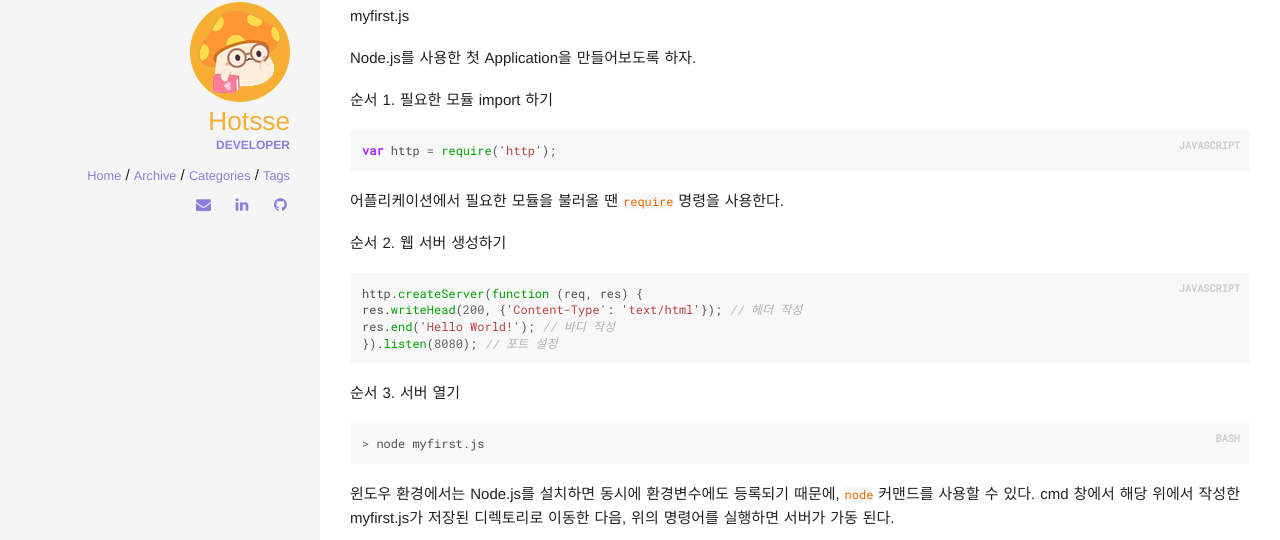
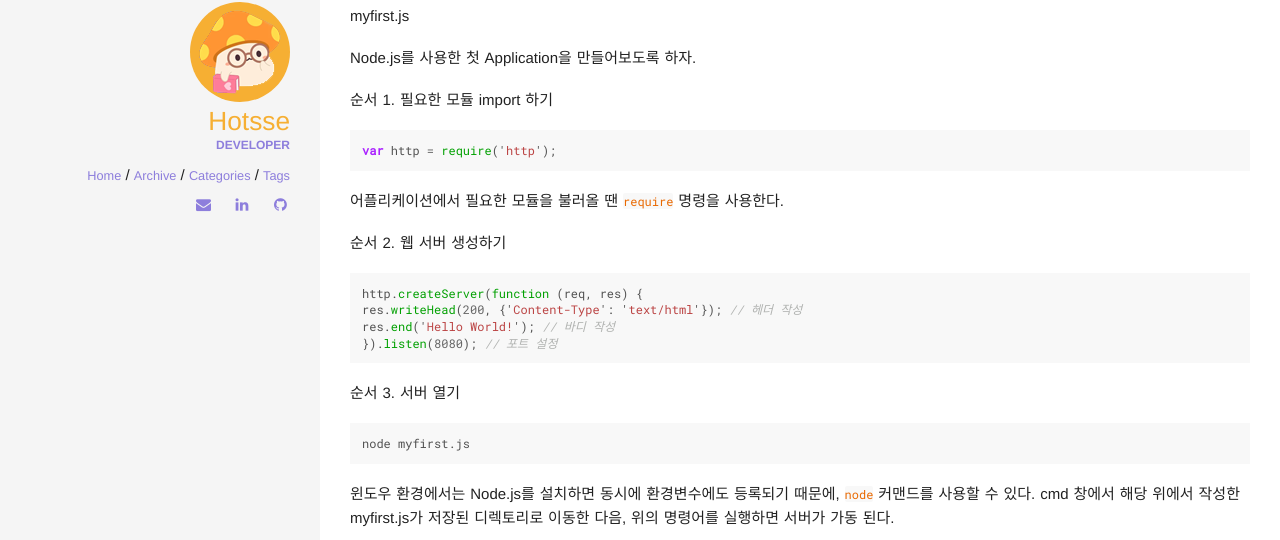
Before and after one commit to Hotsse/hotsse.github.io, a Jekyll site: the page built from _posts/2017-11-10-(윈도우) node.js 설치 & Hello World!.md, in a window 1280 px wide. Shown: the part 527-1067 px from the top of the page. Built offline with Jekyll 4.4.1, drawn with Linux system fonts in a browser that asks for light colours; comment, search, counter and statistics services are not loaded.

Commit message:
Update 2017-11-10-(윈도우) node.js 설치 & Hello World!.md

````diff
--- a/_posts/2017-11-10-(윈도우) node.js 설치 & Hello World!.md
+++ b/_posts/2017-11-10-(윈도우) node.js 설치 & Hello World!.md
@@ -26,25 +26,25 @@ Node.js를 사용한 첫 Application을 만들어보도록 하자.
 
 순서 1. 필요한 모듈 import 하기
 
-{% highlight javascript %}
+``` javascript
 var http = require('http');
-{% endhighlight %}
+```
 
 어플리케이션에서 필요한 모듈을 불러올 땐 `require` 명령을 사용한다.
 
 
 순서 2. 웹 서버 생성하기
 
-{% highlight javascript %}
+``` javascript
 http.createServer(function (req, res) {
 res.writeHead(200, {'Content-Type': 'text/html'}); // 헤더 작성
 res.end('Hello World!'); // 바디 작성
 }).listen(8080); // 포트 설정
-{% endhighlight %}
+```
 
 순서 3. 서버 열기
-{% highlight bash %}
-> node myfirst.js
-{% endhighlight %}
+``` bash
+node myfirst.js
+```
 
 윈도우 환경에서는 Node.js를 설치하면 동시에 환경변수에도 등록되기 때문에, `node` 커맨드를 사용할 수 있다. cmd 창에서 해당 위에서 작성한 myfirst.js가 저장된 디렉토리로 이동한 다음, 위의 명령어를 실행하면 서버가 가동 된다.
````
